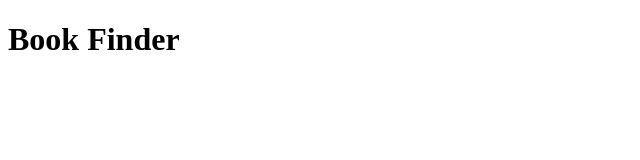
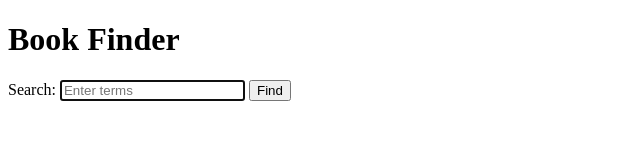
Before and after one commit to UmarH619/book_finder, a plain HTML site: page index.html in a window 1280 px wide. Shown: the whole page, without its empty margins (0-640 px from the left). Drawn offline with Linux system fonts and the light colour scheme.

Commit message:
Search component

```diff
--- a/index.html
+++ b/index.html
@@ -8,6 +8,11 @@
 
 <main>
    <h1>Book Finder</h1>
+   <label>
+    Search:
+    <input placeholder="Enter terms" autofocus>
+ </label>
+ <button>Find</button>
 </main>
 
 </body>
```
